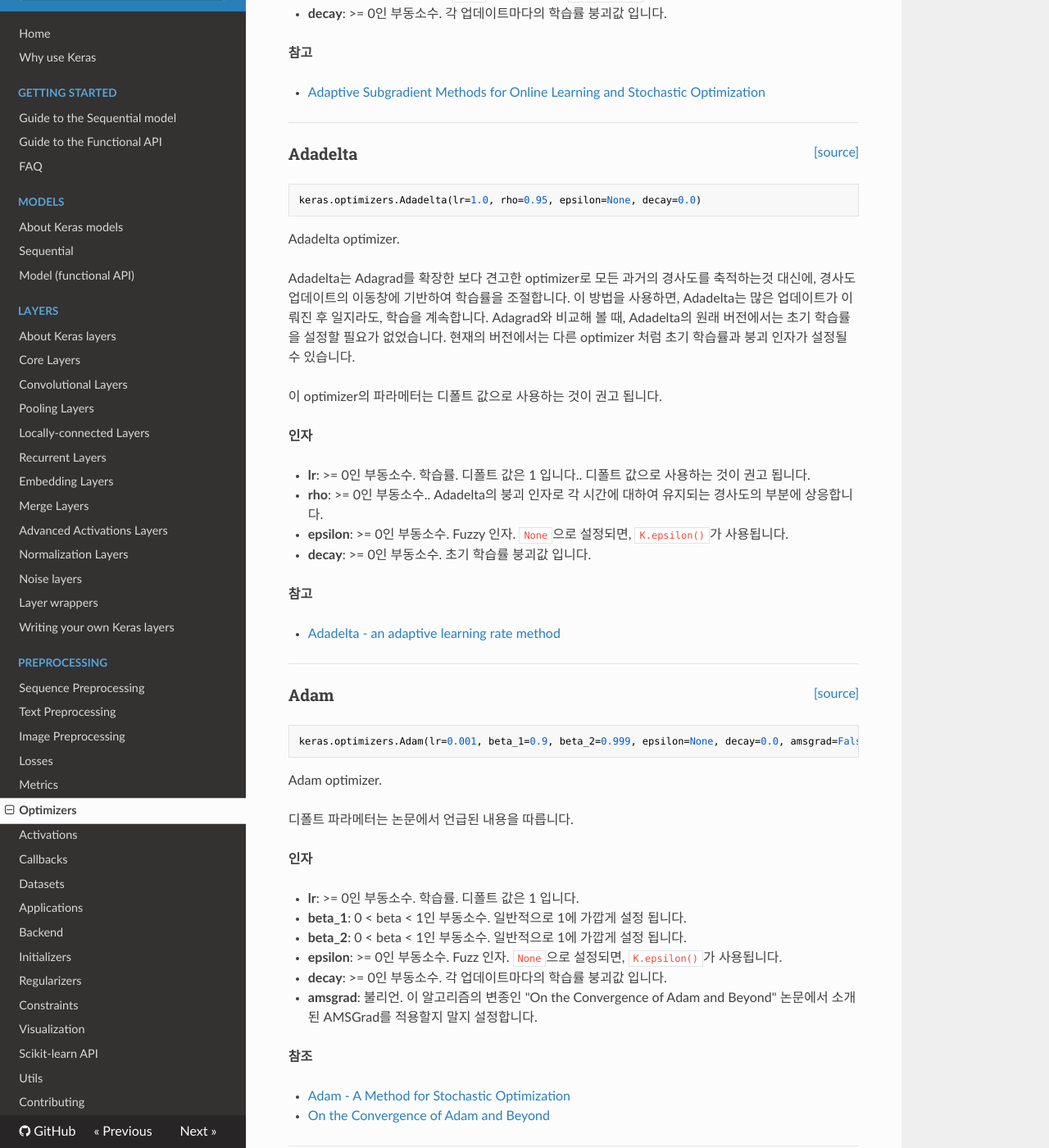
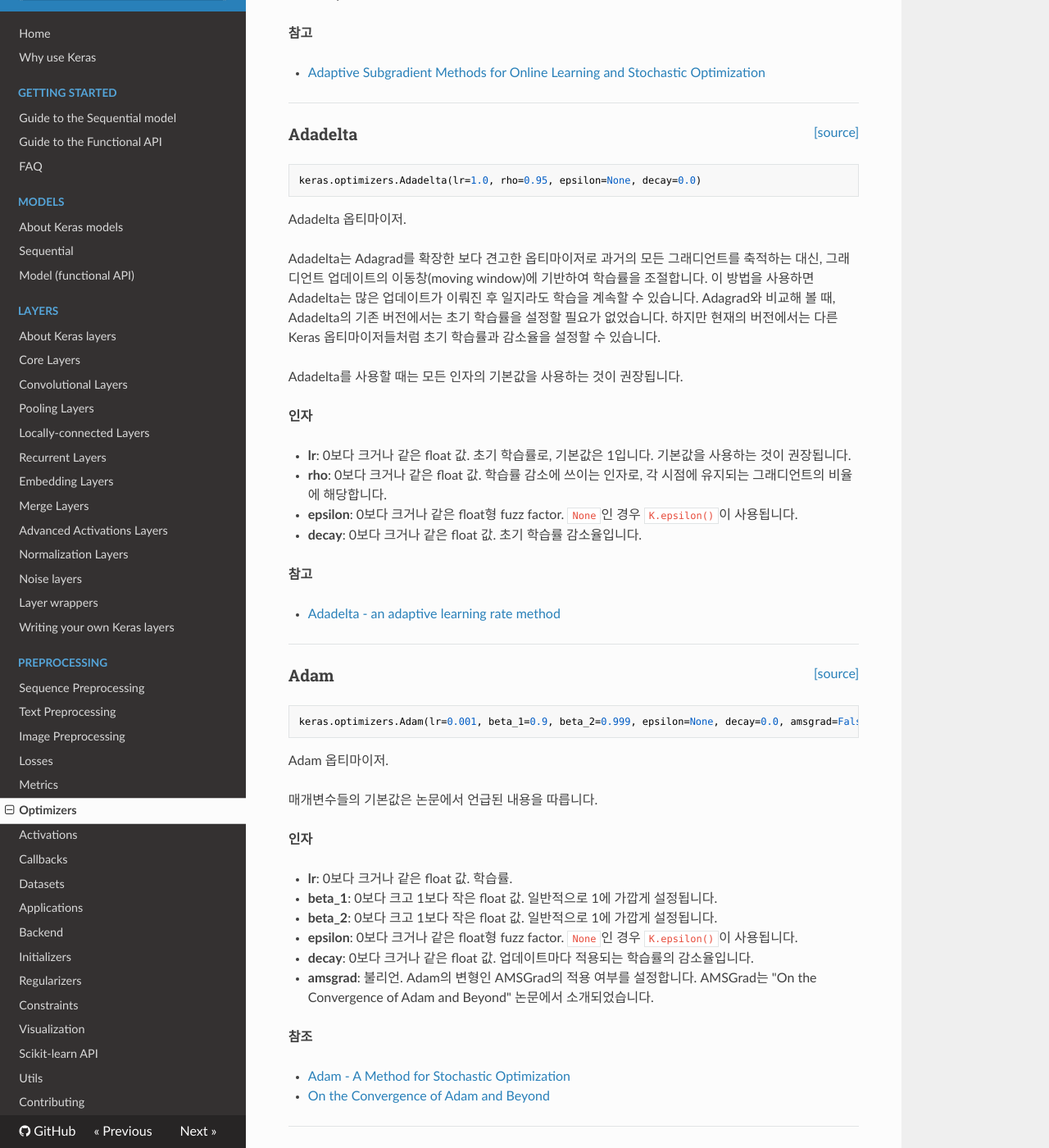
Before and after one commit to keras-team/keras-docs-ko, an MkDocs documentation site: the page built from sources/optimizers.md, in a window 1280 px wide and 1400 px high, scrolled down 2332 px. Shown: the whole window at 82% size. Built offline with MkDocs 1.6.1, drawn with Linux system fonts in a browser that asks for light colours; nearby versions of some CDN libraries; some of the changed text lies outside the part shown.

Commit message:
Update optimizers.md

````diff
--- a/sources/optimizers.md
+++ b/sources/optimizers.md
@@ -25,7 +25,7 @@
 
 ## 모든 Keras 옵티마이저에 공통적인 매개변수
 
-모든 옵티마이저는 `clipnorm`과 `clipvalue` 매개변수를 통해 경사도 클리핑(gradient clipping)을 조절할 수 있습니다.
+모든 옵티마이저는 `clipnorm`과 `clipvalue` 매개변수를 통해 그래디언트 클리핑(gradient clipping)을 조절할 수 있습니다.
 
 ```python
 from keras import optimizers
@@ -62,8 +62,8 @@
 - __lr__: 0보다 크거나 같은 float 값. 학습률.
 - __momentum__: 0보다 크거나 같은 float 값.
     SGD를 적절한 방향으로 가속화하며, 흔들림(진동)을 줄여주는 매개변수입니다.
-- __decay__: 0보다 크거나 같은 float 값. 매 업데이트 시 적용되는 학습률의 감소율입니다.
-- __nesterov__: 불리언. 네스테로프 모멘텀을 적용할지 여부를 설정합니다.
+- __decay__: 0보다 크거나 같은 float 값. 업데이트마다 적용되는 학습률의 감소율입니다.
+- __nesterov__: 불리언. 네스테로프 모멘텀의 적용 여부를 설정합니다.
 
 ----
 
@@ -85,8 +85,8 @@
 - __lr__: 0보다 크거나 같은 float 값. 학습률.
 - __rho__: 0보다 크거나 같은 float 값.
 - __epsilon__:  0보다 크거나 같은 float형 fuzz factor.
-    `None`으로 설정될 시, `K.epsilon()`이 사용됩니다.
-- __decay__: 0보다 크거나 같은 float 값. 매 업데이트 시 적용되는 학습률의 감소율입니다.
+    `None`인 경우 `K.epsilon()`이 사용됩니다.
+- __decay__: 0보다 크거나 같은 float 값. 업데이트마다 적용되는 학습률의 감소율입니다.
 
 __참고__
 
@@ -103,17 +103,18 @@
 
 Adagrad 옵티마이저.
 
-Adagrad는 학습 도중 얼마나 빈번히 파라메터가 업데이트되는 연관성에의해
-파라메터에 특정한 학습률과 함께 사용되는 optmizer 입니다.
-파라메터가 더 많이 업데이트될 수록, 더 작은 학습률이 사용됩니다.
+Adagrad는 모델 파라미터별 학습률을 사용하는 옵티마이저로,
+파라미터의 값이 업데이트되는 빈도에 의해 학습률이 결정됩니다.
+파라미터가 더 자주 업데이트될수록, 더 작은 학습률이 사용됩니다.
 
-이 optimizer의 파라메터는 디폴트 값으로 사용하는 것이 권고 됩니다.
+Adagrad를 사용할 때는 모든 인자의 기본값을 사용하는 것이 권장됩니다.
 
 __인자__
 
 - __lr__: 0보다 크거나 같은 float 값. 학습률.
-- __epsilon__: >= 0인 부동소수. `None`으로 설정되면, `K.epsilon()`가 사용됩니다.
-- __decay__: >= 0인 부동소수. 각 업데이트마다의 학습률 붕괴값 입니다.
+- __epsilon__:  0보다 크거나 같은 float 값.
+    `None`인 경우 `K.epsilon()`이 사용됩니다.
+- __decay__: 0보다 크거나 같은 float 값. 업데이트마다 적용되는 학습률의 감소율입니다.
 
 __참고__
 
@@ -129,23 +130,25 @@
 keras.optimizers.Adadelta(lr=1.0, rho=0.95, epsilon=None, decay=0.0)
 ```
 
-Adadelta optimizer.
+Adadelta 옵티마이저.
 
-Adadelta는 Adagrad를 확장한 보다 견고한 optimizer로
-모든 과거의 경사도를 축적하는것 대신에, 경사도 업데이트의 이동창에 기반하여 학습률을 조절합니다.
-이 방법을 사용하면, Adadelta는 많은 업데이트가 이뤄진 후 일지라도, 학습을 계속합니다.
-Adagrad와 비교해 볼 때, Adadelta의 원래 버전에서는 초기 학습률을 설정할 필요가 없었습니다.
-현재의 버전에서는 다른 optimizer 처럼 초기 학습률과 붕괴 인자가 설정될 수 있습니다.
+Adadelta는 Adagrad를 확장한 보다 견고한 옵티마이저로
+과거의 모든 그래디언트를 축적하는 대신, 그래디언트 업데이트의 이동창(moving window)에 기반하여 학습률을 조절합니다.
+이 방법을 사용하면 Adadelta는 많은 업데이트가 이뤄진 후 일지라도 학습을 계속할 수 있습니다.
+Adagrad와 비교해 볼 때, Adadelta의 기존 버전에서는 초기 학습률을 설정할 필요가 없었습니다.
+하지만 현재의 버전에서는 다른 Keras 옵티마이저들처럼 초기 학습률과 감소율을 설정할 수 있습니다.
 
-이 optimizer의 파라메터는 디폴트 값으로 사용하는 것이 권고 됩니다.
+Adadelta를 사용할 때는 모든 인자의 기본값을 사용하는 것이 권장됩니다.
 
 __인자__
 
-- __lr__: >= 0인 부동소수. 학습률. 디폴트 값은 1 입니다..
-    디폴트 값으로 사용하는 것이 권고 됩니다.
-- __rho__: >= 0인 부동소수.. Adadelta의 붕괴 인자로 각 시간에 대하여 유지되는 경사도의 부분에 상응합니다.
-- __epsilon__: >= 0인 부동소수. Fuzzy 인자. `None`으로 설정되면, `K.epsilon()`가 사용됩니다.
-- __decay__: >= 0인 부동소수. 초기 학습률 붕괴값 입니다.
+- __lr__: 0보다 크거나 같은 float 값. 초기 학습률로, 기본값은 1입니다.
+    기본값을 사용하는 것이 권장됩니다.
+- __rho__: 0보다 크거나 같은 float 값.
+    학습률 감소에 쓰이는 인자로, 각 시점에 유지되는 그래디언트의 비율에 해당합니다.
+- __epsilon__: 0보다 크거나 같은 float형 fuzz factor.
+    `None`인 경우 `K.epsilon()`이 사용됩니다.
+- __decay__: 0보다 크거나 같은 float 값. 초기 학습률 감소율입니다.
 
 __참고__
 
@@ -161,19 +164,20 @@
 keras.optimizers.Adam(lr=0.001, beta_1=0.9, beta_2=0.999, epsilon=None, decay=0.0, amsgrad=False)
 ```
 
-Adam optimizer.
+Adam 옵티마이저.
 
-디폴트 파라메터는 논문에서 언급된 내용을 따릅니다.
+매개변수들의 기본값은 논문에서 언급된 내용을 따릅니다.
 
 __인자__
 
-- __lr__: >= 0인 부동소수. 학습률. 디폴트 값은 1 입니다.
-- __beta_1__: 0 < beta < 1인 부동소수. 일반적으로 1에 가깝게 설정 됩니다.
-- __beta_2__: 0 < beta < 1인 부동소수. 일반적으로 1에 가깝게 설정 됩니다.
-- __epsilon__: >= 0인 부동소수. Fuzz 인자. `None`으로 설정되면, `K.epsilon()`가 사용됩니다.
-- __decay__: >= 0인 부동소수. 각 업데이트마다의 학습률 붕괴값 입니다.
-- __amsgrad__: 불리언. 이 알고리즘의 변종인 "On the Convergence of Adam and Beyond" 논문에서 소개된
-AMSGrad를 적용할지 말지 설정합니다.
+- __lr__: 0보다 크거나 같은 float 값. 학습률.
+- __beta_1__: 0보다 크고 1보다 작은 float 값. 일반적으로 1에 가깝게 설정됩니다.
+- __beta_2__: 0보다 크고 1보다 작은 float 값. 일반적으로 1에 가깝게 설정됩니다.
+- __epsilon__: 0보다 크거나 같은 float형 fuzz factor.
+    `None`인 경우 `K.epsilon()`이 사용됩니다.
+- __decay__: 0보다 크거나 같은 float 값. 업데이트마다 적용되는 학습률의 감소율입니다.
+- __amsgrad__: 불리언. Adam의 변형인 AMSGrad의 적용 여부를 설정합니다.
+    AMSGrad는 "On the Convergence of Adam and Beyond" 논문에서 소개되었습니다.
 
 __참조__
 
@@ -191,17 +195,19 @@
 keras.optimizers.Adamax(lr=0.002, beta_1=0.9, beta_2=0.999, epsilon=None, decay=0.0)
 ```
 
-Adam 논문의 섹션7에 소개된 Adamax optimizer.
+Adam 논문의 섹션 7에 소개된 Adamax 옵티마이저.
 
-Adam의 무한대 norm에 기반한 변종 입니다.
-디폴트 파라메터는 논문에서 언급된 내용을 따릅니다.
+무한 노름(infinity norm)에 기반한 Adam의 변형입니다.
+매개변수들의 기본값은 논문에서 언급된 내용을 따릅니다.
 
 __인자__
 
-- __lr__: >= 0인 부동소수. 학습률. 디폴트 값은 1 입니다.
-- __beta_1/beta_2__: 0 < beta < 1인 부동소수. 일반적으로 1에 가깝게 설정 됩니다.
-- __epsilon__: >= 0인 부동소수. Fuzz 인자. `None`으로 설정되면, `K.epsilon()`가 사용됩니다.
-- __decay__: >= 0인 부동소수. 각 업데이트마다의 학습률 붕괴값 입니다.
+- __lr__: 0보다 크거나 같은 float 값. 학습률.
+- __beta_1__: 0보다 크고 1보다 작은 float 값. 일반적으로 1에 가깝게 설정됩니다.
+- __beta_2__: 0보다 크고 1보다 작은 float 값. 일반적으로 1에 가깝게 설정됩니다.
+- __epsilon__: 0보다 크거나 같은 float형 fuzz factor.
+    `None`인 경우 `K.epsilon()`이 사용됩니다.
+- __decay__: 0보다 크거나 같은 float 값. 업데이트마다 적용되는 학습률의 감소율입니다.
 
 __참고__
 
@@ -217,19 +223,21 @@
 keras.optimizers.Nadam(lr=0.002, beta_1=0.9, beta_2=0.999, epsilon=None, schedule_decay=0.004)
 ```
 
-Nesterov Adam optimizer.
+네스테로프 Adam 옵티마이저.
 
-Adam이 근본적으로는 모멘텀이 적용된 RMSprop인 것과 마찬가지로,
-Nadam은 네스테로프 모멘텀이 적용된 Adam RMSprop 이라고 볼 수 있습니다.
+Adam이 본질적으로는 모멘텀이 적용된 RMSprop인 것처럼,
+Nadam은 네스테로프 모멘텀이 적용된 RMSprop입니다.
 
-디폴트 파라메터는 논문에서 언급된 내용을 따릅니다.
-이 optimizer의 파라메터는 디폴트 값으로 사용하는 것이 권고 됩니다.
+매개변수들의 기본값은 논문에서 언급된 내용을 따릅니다.
+Nadam을 사용할 때는 모든 인자의 기본값을 사용하는 것이 권장됩니다.
 
 __인자__
 
-- __lr__: >= 0인 부동소수. 학습률. 디폴트 값은 1 입니다.
-- __beta_1/beta_2__:  0 < beta < 1인 부동소수. 일반적으로 1에 가깝게 설정 됩니다.
-- __epsilon__: >= 0인 부동소수. Fuzz 인자. `None`으로 설정되면, `K.epsilon()`가 사용됩니다.
+- __lr__: 0보다 크거나 같은 float 값. 학습률.
+- __beta_1__: 0보다 크고 1보다 작은 float 값. 일반적으로 1에 가깝게 설정됩니다.
+- __beta_2__: 0보다 크고 1보다 작은 float 값. 일반적으로 1에 가깝게 설정됩니다.
+- __epsilon__: 0보다 크거나 같은 float형 fuzz factor.
+    `None`인 경우 `K.epsilon()`이 사용됩니다.
 
 __참고__
 
````
